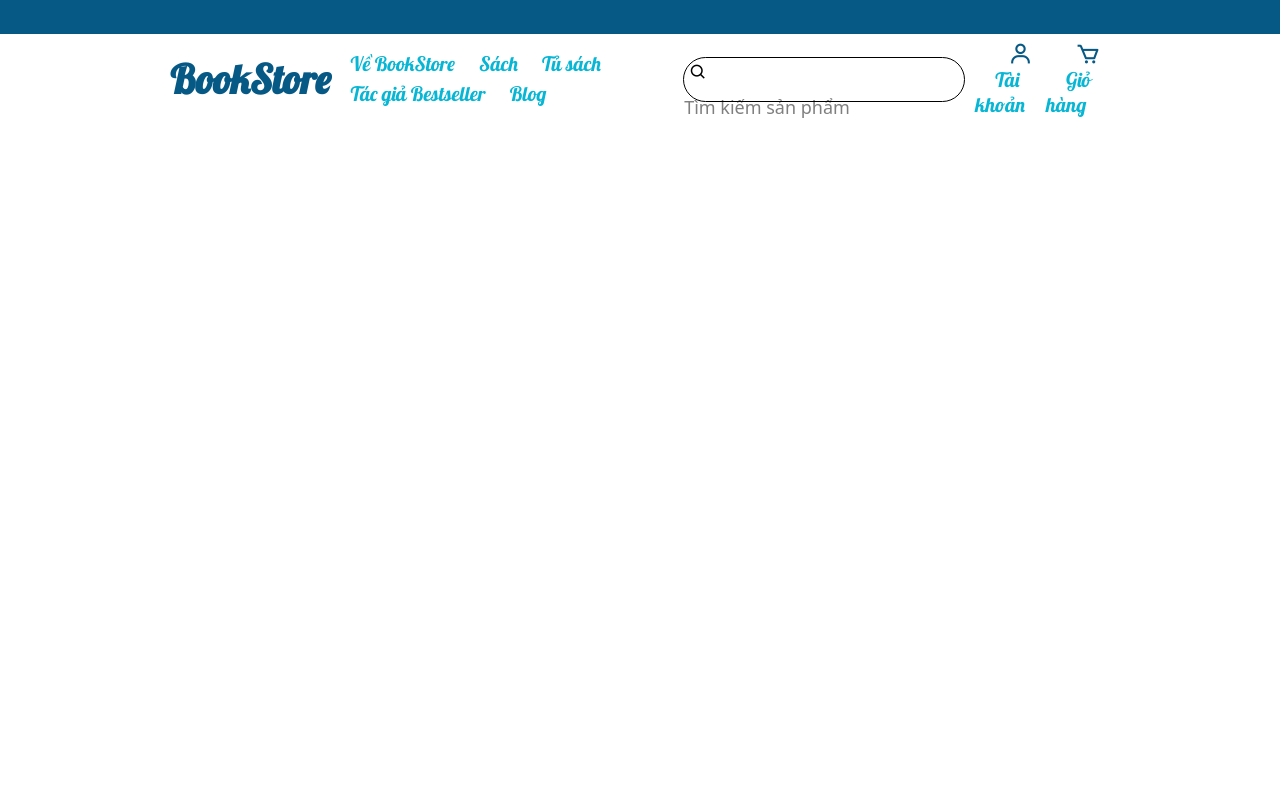
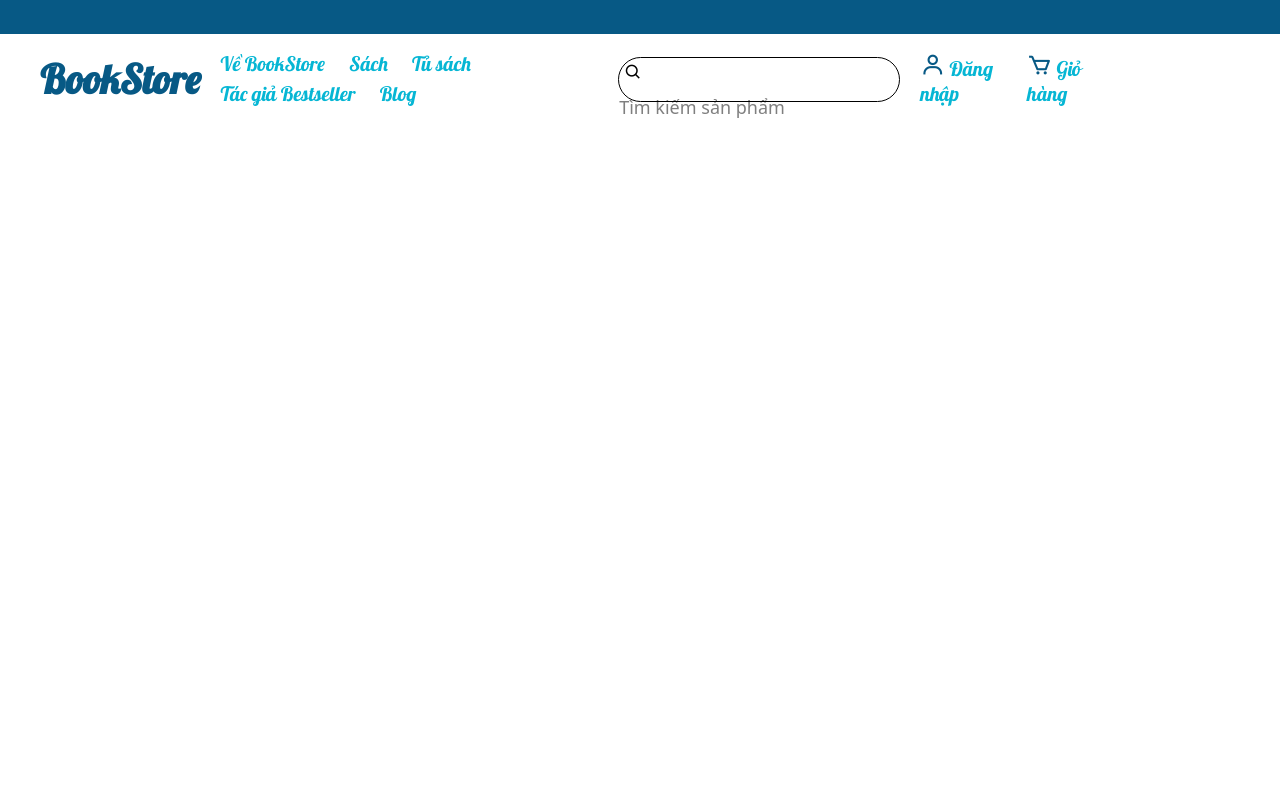
Before and after one commit to congdanhabc/bookstore_web2, a PHP site: page /app/Views/layout/header.php in a window 1280 px wide. Run offline with PHP 8.4, Linux system fonts and the light colour scheme; style sheets or scripts are compiled from the project's sources; some libraries are stand-ins or nearby versions.

Commit message:
update logout

```diff
--- a/app/Views/layout/header.php
+++ b/app/Views/layout/header.php
@@ -16,6 +16,18 @@
     <link rel="stylesheet" href="/css/output.css">
     <title>Shop Book</title>
 </head>
+
+<?php
+    $cartHref = '';
+    if (isset($_SESSION['user_id']))
+    {
+        $cartHref = '/cart';
+    }
+    else
+    {
+        $cartHref = '/login';
+    }
+?>
 
 <!--NAVBAR-->
 <header>
@@ -73,14 +85,49 @@
             </div>
             <div class="icon">
                 <table>
-                    <thead>
+                    <!-- <thead>
                         <th><i class='bx bx-user'></i></th>
                         <th><i class='bx bx-cart'></i></th>
-                    </thead>
+                    </thead> -->
                     <tbody>
                         <tr>
-                            <td><a href="/login">Tài khoản</a></td>
-                            <td><a href="cart.html">Giỏ hàng</a></td>
+                            <td>
+
+                                <?php if (!isset($_SESSION['user_id']))
+                                    {
+                                ?>
+                                    <div class="nav2">
+                                        <a href="/login">
+                                            <i class='bx bx-user'></i>
+                                            Đăng nhập
+                                        </a>
+                                    </div>
+                                <?php
+                                    }
+                                    else {
+                                ?>
+                                    <div class="dropdown-1">
+                                        <button type="button" data-toggle="dropdown">
+                                            <div class="nav2">
+                                                <i class='bx bx-user'></i>
+                                                Tài khoản
+                                            </div>
+                                        </button>
+                                        <div class="dropdown-content">
+                                            <a href="/profile">Thông tin tài khoản</a>
+                                            <a href="/logout">Đăng xuất</a>
+                                        </div>
+                                    </div>
+                                <?php } ?>
+                            </td>
+                            <td>
+                                <div class="nav2">
+                                    <a href= <?php $cartHref ?> >
+                                        <i class='bx bx-cart'></i>
+                                        Giỏ hàng
+                                    </a>
+                                </div>
+                            </td>
                         </tr>
                     </tbody>
                 </table>
--- a/app/Views/user/login.php
+++ b/app/Views/user/login.php
@@ -6,7 +6,7 @@
     <meta http-equiv="X-UA-Compatible" content="IE=edge">
     <meta name="viewport" content="width=device-width, initial-scale=1.0">
     <link rel="stylesheet" href="/css/form.css">
-    <title>Form</title>
+    <title>Đăng nhập</title>
 </head>
 
 <body>
--- a/public/css/form.css
+++ b/public/css/form.css
@@ -1,7 +1,6 @@
 * {
     margin: 0;
     padding: 0;
-    font-family: sans-serif;
 }
 
 .logo_form {
@@ -23,6 +22,7 @@
     background-position: center;
     background-size: cover;
     padding-top: 5%;
+    font-family: sans-serif;
 }
 
 .form-box {
--- a/public/css/style.css
+++ b/public/css/style.css
@@ -33,7 +33,7 @@
     color: #075985;
     font-family: 'Lobster', cursive;
     text-decoration: none;
-    padding-left: 160px;
+    padding-left: 30px;
 }
 
 
@@ -86,6 +86,7 @@
 .dropdown-content a {
     color: black;
     padding: 12px 16px;
+    font-family: 'Lobster', cursive;
     text-decoration: none;
     display: block;
     text-align: left;
@@ -144,15 +145,22 @@
 
 /*TÀI KHOẢN VÀ GIỎ HÀNG*/
 
-.icon td a {
-    padding-left: 20px;
+.icon td .nav2 {
+    padding-left: 10px;
     text-decoration: none;
     color: #06b6d4;
     font-family: 'Lobster', cursive;
     font-size: 20px;
 }
 
-.icon td a:hover {
+.icon .nav2 {
+    display: flex;
+    align-items: center;
+    gap: 5px;
+    flex-wrap: wrap;
+}
+
+.icon td .nav2:hover {
     color: #0284c7;
     justify-items: auto;
 }
@@ -160,10 +168,10 @@
 
 /*ICON USER VÀ CART*/
 
-.icon th i {
-    padding-left: 20px;
+.icon .nav2 i {
     font-size: 25px;
     color: #075985;
+
 }
 
 
```
Also changed, not shown: app/Controllers/UserController.php (+11 -1 lines), app/Models/User.php (+17 -0 lines), app/Views/user/profile.php (+81 -0 lines).
